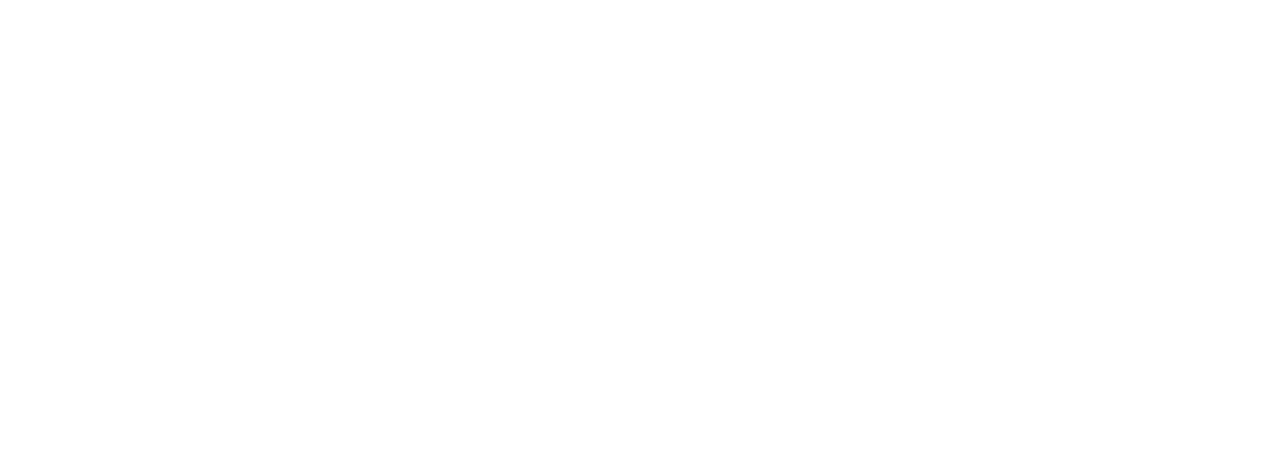
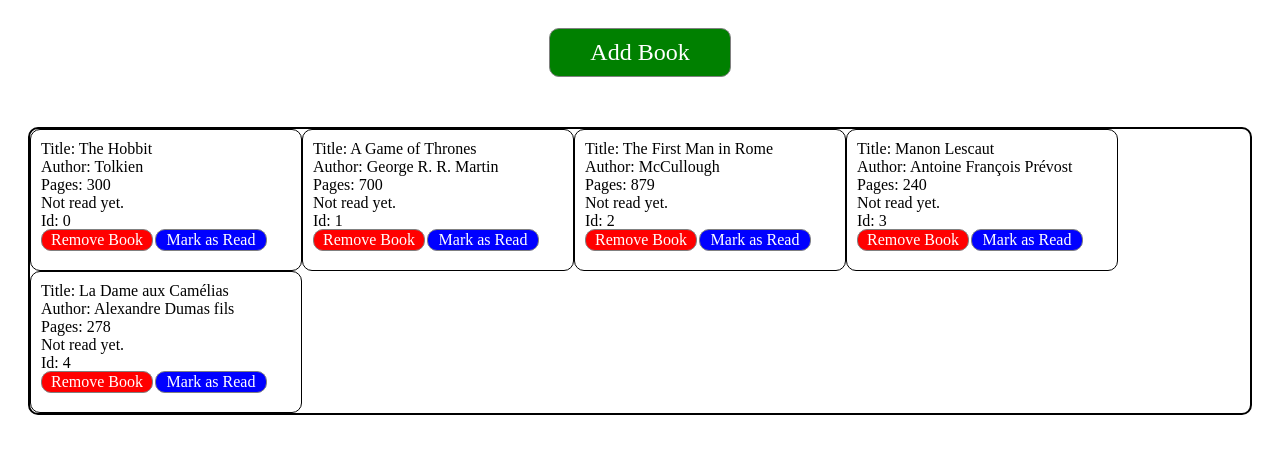
Before and after one commit to ffercc/Library, a plain HTML site: page index.html in a window 1280 px wide. Drawn offline with Linux system fonts and the light colour scheme.

Commit message:
Basic Frontend

```diff
--- a/index.html
+++ b/index.html
@@ -7,8 +7,9 @@
 	<title>Library</title>
 	<link rel="stylesheet" href="style.css">
 </head>
-<body>
+<body style="display: flex; flex-direction: column; align-items: center; justify-content: center; gap:50px;">
 	<div class="header">
+		<div class="button" id="addBook">Add Book</button></div>
 	</div>
 	<div class="content">
 
--- a/main.js
+++ b/main.js
@@ -1 +1,206 @@
 "use strict"
+
+function createStyleSheet() {
+	let styleSheet = document.createElement("style");
+	styleSheet.type = 'text/css';
+	styleSheet.innerText = "\
+		body {\
+			padding: 20px;\
+			}\		p {\
+			font-size: 16px;\
+			font-weight: normal;\
+			height: 100px;\
+			width:400px;\
+			color: black;\
+			padding: 10px;\
+			}\
+		.content {\
+			display: flex;\
+			align-items: flex-start;\
+			justify-content: flex-start;\
+			flex-wrap: wrap;\
+			border-style: solid;\
+			border-color: black;\
+			border-width: 2px;\
+			border-radius: 10px;\
+			}\
+		#addBook {\
+			text-align: center;\
+			color: white;\
+			background-color: green;\
+			border-style: solid;\
+			border-color: gray;\
+			border-width: 1px;\
+			border-radius: 10px;\
+			width: 160px;\
+			max-height: 44px;\
+			font-size: 24px;\
+			padding: 10px ;\
+			}\
+		";
+	document.head.appendChild(styleSheet);
+}
+
+/** Library: Array of books **/
+let myLibrary = [];
+
+function addBookToLibrary(library, book) {
+	library.push(book);
+}
+
+function showBooksInLibrary(library) {
+	let contentElement = document.getElementsByClassName("content")[0];
+
+	for (let index in library) {
+		contentElement.appendChild( library[index].createCard() );
+	}
+}
+
+/** Class Book **/
+function Book(title, author, numberOfPages, notReadYet = true) {
+	this.title = title;
+	this.author = author;
+	this.numberOfPages = numberOfPages;
+	this.notReadYet = notReadYet;
+	this.id = (Book.prototype.id++)
+}
+
+Book.prototype.id = 0;
+
+Book.prototype.createCard = function() {
+	let cardElement = document.createElement("div");
+	cardElement.setAttribute("data-id", this.id);
+	cardElement.className = "book";
+	cardElement.style = "\
+			display: flex;\
+			flex-direction: column;\
+			align.items: center;\
+			justify-content: flex-start;\
+			border-style: solid;\
+			border-color: black;\
+			border-width: 1px;\
+			border-radius: 10px;\
+			padding: 10px;\
+			width: 250px;\
+			height: 120px;\
+	"
+
+	let titleDiv = document.createElement("div");
+	let authorDiv = document.createElement("div");
+	let numberOfPagesDiv = document.createElement("div");
+	let notReadYetDiv = document.createElement("div");
+	let idDiv = document.createElement("div");
+	let buttonsDiv = document.createElement("div");
+
+	titleDiv.innerText = "Title: " + this.title;
+	authorDiv.innerText = "Author: " + this.author;
+	numberOfPagesDiv.innerText = "Pages: " + this.numberOfPages;
+	notReadYetDiv.innerText = this.notReadYet ? "Not read yet." : "Already read.";
+	idDiv.innerText = "Id: " + this.id;
+
+	/* Buttons */
+	buttonsDiv.className = "buttons";
+	buttonsDiv.style = "\
+			display: flex;\
+			align-items: center;\
+			justify-content: start-flex;\
+			gap: 2px;\
+			width: 250px;\
+			height: 20px;\
+	"
+
+	/* Delete Button */
+	let delButtonDiv = document.createElement("div");
+	let delButtonText = document.createElement("p");
+
+	delButtonText.innerText = "Remove Book";
+
+	delButtonDiv.style = "\
+			display: flex;\
+			align-items: center;\
+			justify-content: center;\
+			background-color: red;\
+			border-style: solid;\
+			border-color: gray;\
+			border-width: 1px;\
+			border-radius: 10px;\
+			width: 110px;\
+			height: 20px;\
+	"
+	delButtonText.style = "\
+			text-align: center;\
+			color: white;\
+			margin: auto;\
+			width: 100px;\
+			height: 20px;\
+			padding: 1px;\
+	"
+
+	delButtonDiv.appendChild(delButtonText);
+	buttonsDiv.appendChild(delButtonDiv);
+
+/* Read Button */
+	let readButtonDiv = document.createElement("div");
+	let readButtonText = document.createElement("p");
+
+	readButtonText.innerText = "Mark as Read";
+
+	readButtonDiv.style = "\
+			display: flex;\
+			align-items: center;\
+			justify-content: center;\
+			background-color: blue;\
+			border-style: solid;\
+			border-color: gray;\
+			border-width: 1px;\
+			border-radius: 10px;\
+			width: 110px;\
+			height: 20px;\
+	"
+
+	readButtonText.style = "\
+			text-align: center;\
+			color: white;\
+			margin: auto;\
+			width: 100px;\
+			height: 20px;\
+			padding: 1px;\
+	"
+
+	readButtonDiv.appendChild(readButtonText);
+	buttonsDiv.appendChild(readButtonDiv);
+
+/* Append all */
+
+	cardElement.appendChild(titleDiv);
+	cardElement.appendChild(authorDiv);
+	cardElement.appendChild(numberOfPagesDiv);
+	cardElement.appendChild(notReadYetDiv);
+	cardElement.appendChild(idDiv);
+	cardElement.appendChild(buttonsDiv);
+
+	return cardElement;
+
+}
+
+/** Clase ScienceBook, hereda de Book **/
+function ScienceBook (title, author, numberOfPages, notReadYet = true) {
+
+	Book.call(this, title, author, numberOfPages, notReadYet = true);
+	this.genre = "Scifi";
+}
+
+ScienceBook.prototype = Object.create(Book.prototype);
+ScienceBook.prototype.constructor = ScienceBook;
+
+
+/** Main **/
+createStyleSheet()
+
+addBookToLibrary ( myLibrary, new Book("The Hobbit", "Tolkien", 300, true) );
+addBookToLibrary ( myLibrary, new Book("A Game of Thrones", "George R. R. Martin", 700, true) );
+addBookToLibrary ( myLibrary, new Book("The First Man in Rome", "McCullough", 879, true) );
+addBookToLibrary ( myLibrary, new Book("Manon Lescaut", "Antoine François Prévost", 240, true) );
+addBookToLibrary ( myLibrary, new Book("La Dame aux Camélias", "Alexandre Dumas fils", 278, true) );
+
+showBooksInLibrary(myLibrary);
```
